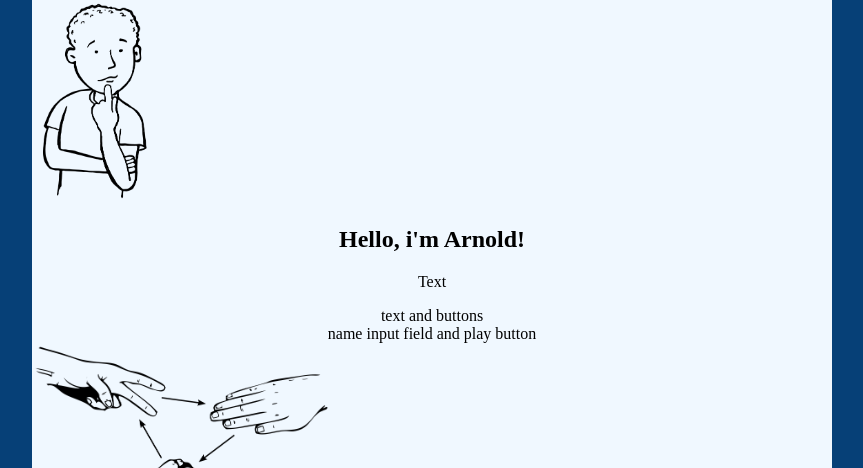
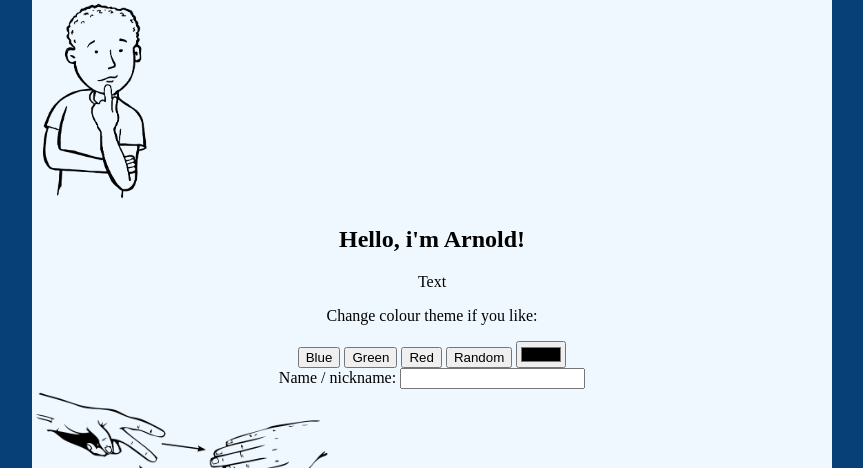
Before and after one commit to NiclO1337/pp2-playtime, a plain HTML site: page index.html in a window 1280 px wide. Shown: the part 108-576 px from the top of the page, without its empty margins (208-1071 px from the left). Drawn offline with Linux system fonts and the light colour scheme.

Commit message:
Add content to main section according to wireframes

```diff
--- a/index.html
+++ b/index.html
@@ -29,9 +29,21 @@
             <p>Text</p>
           </div>
 
-          <div>text and buttons</div>
+          <div>
+            <p>Change colour theme if you like:</p>
+            <button>Blue</button>
+            <button>Green</button>
+            <button>Red</button>
+            <button>Random</button>
+            <input type="color" name="color" id="color">
+          </div>
 
-          <div>name input field and play button</div>
+          <div>
+            <label for="name">Name / nickname:</label>
+            <input type="text" id="name" name="name">
+          </div>
+
+
           <div id="img-instruction"></div>
         </section>
 
```
